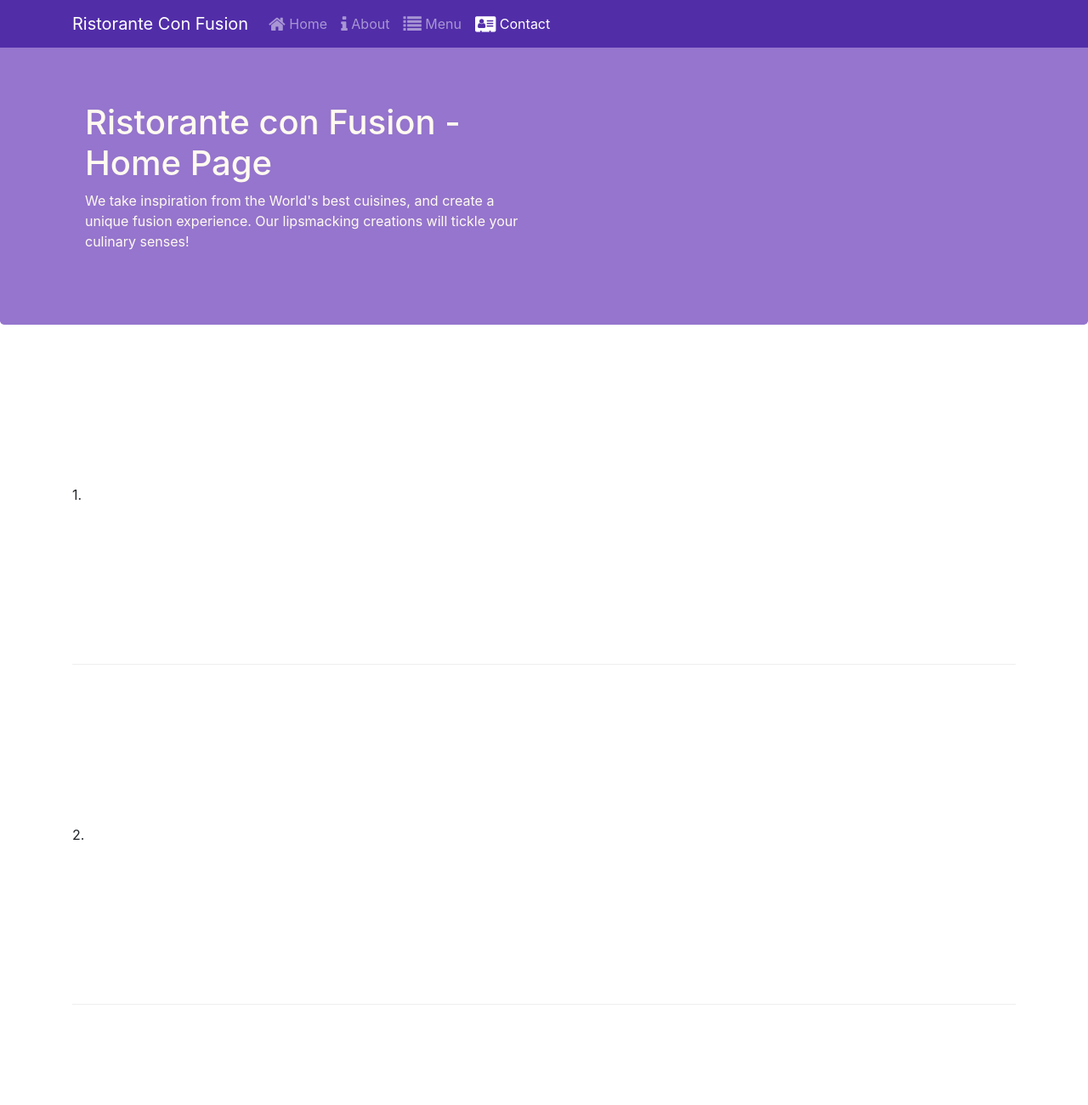
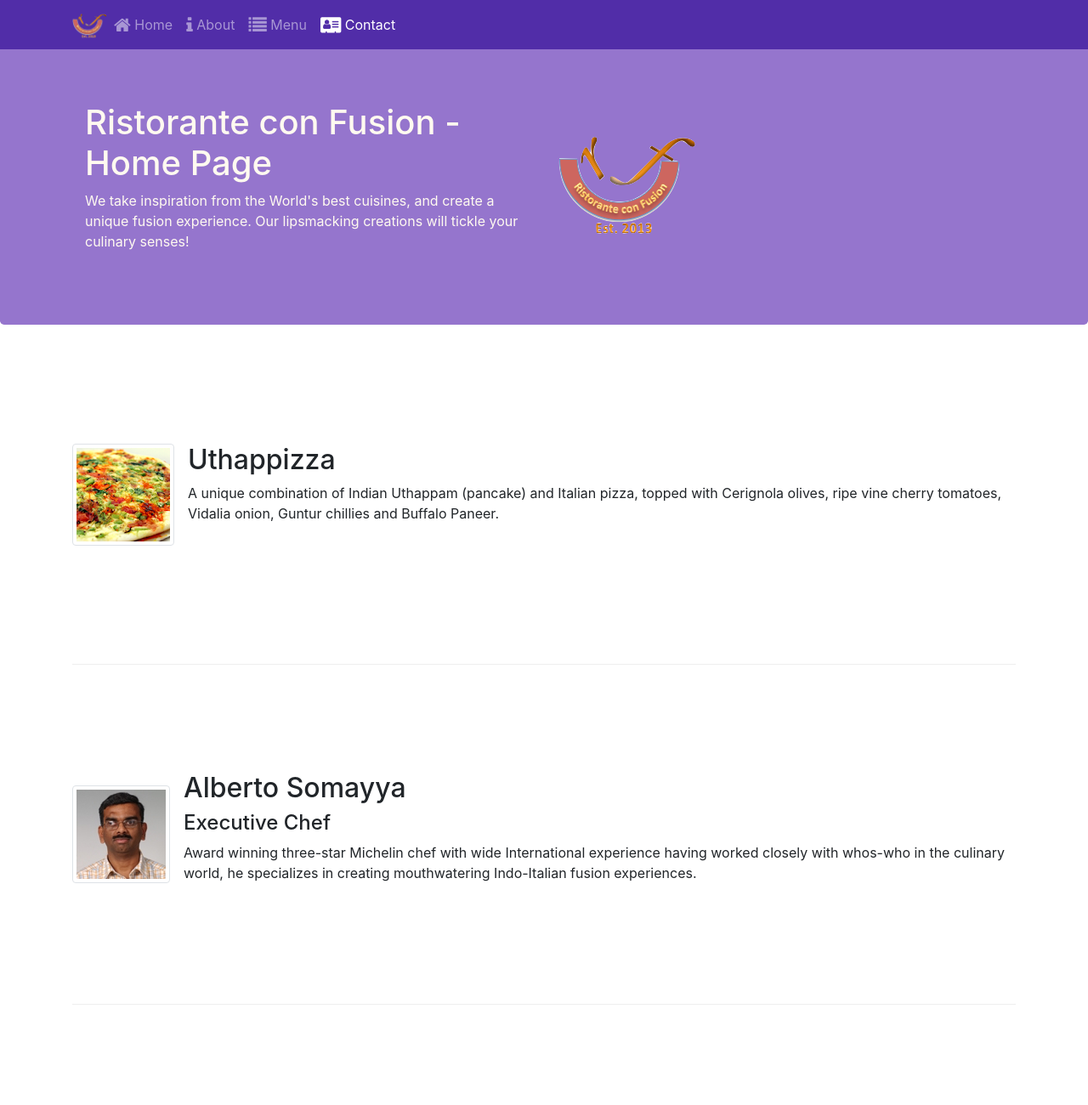
Before and after one commit to CuongNM28103/git-test, a website: page index.html in a window 1280 px wide. Shown: the top 1300 px of the page at 85% size. Drawn offline with nearby package versions, Linux system fonts and the light colour scheme.

Commit message:
Images and Media

```diff
--- a/index.html
+++ b/index.html
@@ -15,7 +15,7 @@
 				<button class="navbar-toggler" type="button" data-toggle="collapse" data-target="#Navbar">
 					<span class="navbar-toggler-icon"></span>
 				</button>
-				<a class="navbar-brand" href="./index.html">Ristorante Con Fusion</a>
+				<a class="navbar-brand mr-auto" href="#"><img src="img/logo.png" height="30" width="41" /></a>
 				<div class="collapse navbar-collapse" id="Navbar">
 					<ul class="navbar-nav mr-auto">
 						<li class="nav-item">
@@ -42,14 +42,38 @@
 						<h1>Ristorante con Fusion - Home Page</h1>
 						<p>We take inspiration from the World's best cuisines, and create a unique fusion experience. Our lipsmacking creations will tickle your culinary senses!</p>
 					</div>
-					<div class="col-12 col-sm"></div>
+					<div class="col-12 col-sm align-self-center">
+						<img src="img/logo.png" class="img-fluid" />
+					</div>
 				</div>
 			</div>
 		</header>
 		<section>
 			<div class="container">
-				<div class="row row-content align-items-center">1.</div>
-				<div class="row row-content align-items-center">2.</div>
+				<div class="row row-content align-items-center">
+					<div class="media">
+						<img class="d-flex mr-3 img-thumbnail align-self-center" src="img/uthappizza.png" alt="Uthappizza" />
+						<div class="media-body">
+							<h2 class="mt-0">Uthappizza</h2>
+							<p class="d-none d-sm-block">
+								A unique combination of Indian Uthappam (pancake) and Italian pizza, topped with Cerignola olives, ripe vine cherry tomatoes, Vidalia onion, Guntur chillies and Buffalo Paneer.
+							</p>
+						</div>
+					</div>
+				</div>
+				<div class="row row-content align-items-center">
+					<div class="media">
+						<img class="d-flex mr-3 img-thumbnail align-self-center" src="img/alberto.png" alt="Alberto Somayya" />
+						<div class="media-body">
+							<h2 class="mt-0">Alberto Somayya</h2>
+							<h4>Executive Chef</h4>
+							<p class="d-none d-sm-block">
+								Award winning three-star Michelin chef with wide International experience having worked closely with whos-who in the culinary world, he specializes in creating mouthwatering Indo-Italian
+								fusion experiences.
+							</p>
+						</div>
+					</div>
+				</div>
 				<div class="row row-content align-items-center">3.</div>
 				<div class="row">
 					<div class="col-12 col-sm-4 col-md-3 order-sm-last">A...</div>
```
Also changed, not shown: aboutus.html (+4 -2 lines), contactus.html (+4 -2 lines), img/alberto.png (added), img/buffet.png (added), img/logo.png (added), img/uthappizza.png (added), 1 other file.
